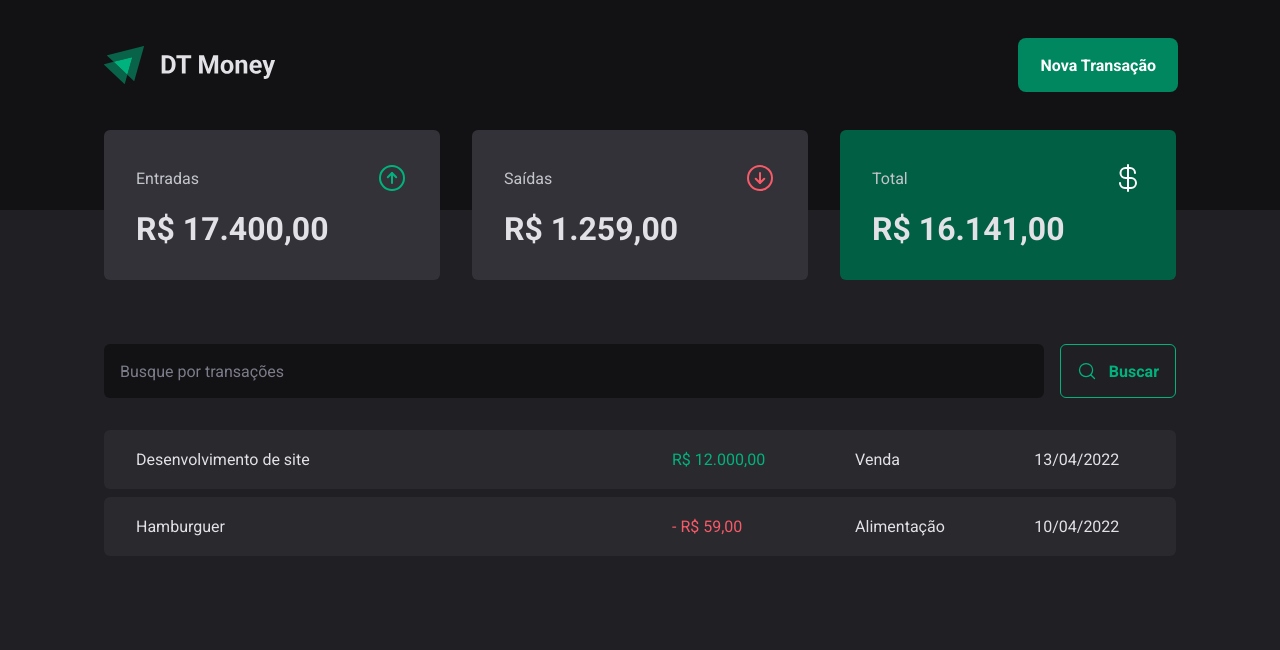
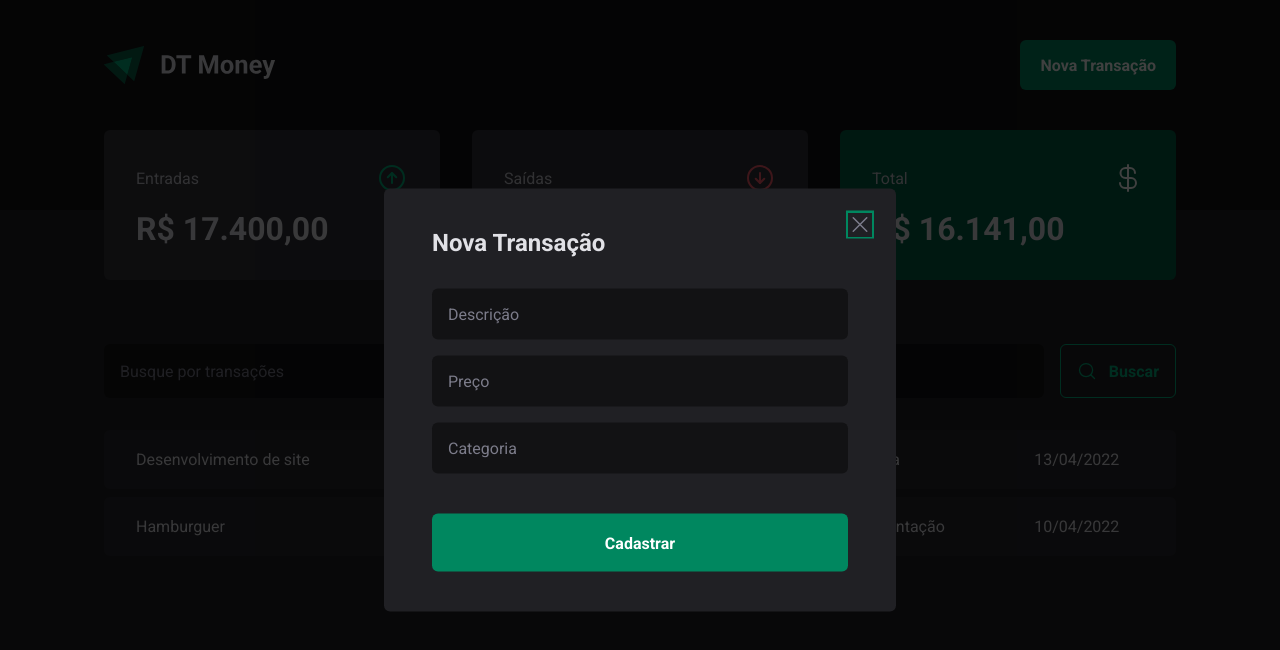
Before and after one commit to RoneBS/ignite-2.0-03-dt-money, a React (Vite) app: page / in a window 1280 px wide. Both pictures are taken after a click on the button "Nova Transação". Shown: the top 650 px of the page. Built offline with nearby package versions, Linux system fonts and the light colour scheme.

Commit message:
Component NewTransactionModal added

```diff
--- a/package.json
+++ b/package.json
@@ -10,6 +10,7 @@
     "elint": "eslint src"
   },
   "dependencies": {
+    "@radix-ui/react-dialog": "^1.0.0",
     "phosphor-react": "^1.4.1",
     "react": "^18.2.0",
     "react-dom": "^18.2.0",
--- a/src/components/Header/index.tsx
+++ b/src/components/Header/index.tsx
@@ -1,13 +1,21 @@
 import logoImg from '../../assets/logo.svg'
+import * as Dialog from '@radix-ui/react-dialog'
 
 import * as S from './styles'
+import { NewTransactionModal } from '../NewTransactionsModal'
 
 export const Header = () => {
   return (
     <S.HeaderContainer>
       <S.HeaderContent>
         <img src={logoImg} alt="" />
-        <S.NewTransactionButton>Nova Transação</S.NewTransactionButton>
+        <Dialog.Root>
+          <Dialog.Trigger asChild>
+            <S.NewTransactionButton>Nova Transação</S.NewTransactionButton>
+          </Dialog.Trigger>
+
+          <NewTransactionModal />
+        </Dialog.Root>
       </S.HeaderContent>
     </S.HeaderContainer>
   )
--- /dev/null
+++ b/src/components/NewTransactionsModal/index.tsx
@@ -0,0 +1,27 @@
+import * as Dialog from '@radix-ui/react-dialog'
+import { X } from 'phosphor-react'
+import * as S from './styles'
+
+export const NewTransactionModal = () => {
+  return (
+    <Dialog.Portal>
+      <S.Overlay />
+
+      <S.Content>
+        <Dialog.Title>Nova Transação</Dialog.Title>
+
+        <S.CloseButton>
+          <X size={24} />
+        </S.CloseButton>
+
+        <form action="">
+          <input type="text" placeholder="Descrição" required />
+          <input type="number" placeholder="Preço" />
+          <input type="text" placeholder="Categoria" required />
+
+          <button type="submit">Cadastrar</button>
+        </form>
+      </S.Content>
+    </Dialog.Portal>
+  )
+}
--- /dev/null
+++ b/src/components/NewTransactionsModal/styles.ts
@@ -0,0 +1,69 @@
+import styled from 'styled-components'
+import * as Dialog from '@radix-ui/react-dialog'
+
+export const Overlay = styled(Dialog.Overlay)`
+  position: fixed;
+  width: 100vw;
+  height: 100vh;
+  inset: 0;
+  background: rgba(0, 0, 0, 0.75);
+`
+
+export const Content = styled(Dialog.Content)`
+  min-width: 32rem;
+  border-radius: 6px;
+  padding: 2.5rem 3rem;
+  background: ${({ theme }) => theme['gray-800']};
+
+  position: fixed;
+  top: 50%;
+  left: 50%;
+  transform: translate(-50%, -50%);
+
+  form {
+    margin-top: 2rem;
+
+    display: flex;
+    flex-direction: column;
+    gap: 1rem;
+
+    input {
+      border-radius: 6px;
+      border: 0;
+      background: ${({ theme }) => theme['gray-900']};
+      color: ${({ theme }) => theme['gray-300']};
+      padding: 1rem;
+
+      &::placeholder {
+        color: ${({ theme }) => theme['gray-500']};
+      }
+    }
+
+    button[type='submit'] {
+      height: 58px;
+      border: 0;
+      background: ${({ theme }) => theme['green-500']};
+      color: ${({ theme }) => theme.white};
+      font-weight: bold;
+      padding: 0 1.25rem;
+      border-radius: 6px;
+      margin-top: 1.5rem;
+      cursor: pointer;
+
+      &:hover {
+        background: ${({ theme }) => theme['green-700']};
+        transition: background-color 0.2s;
+      }
+    }
+  }
+`
+export const CloseButton = styled(Dialog.Close)`
+  position: absolute;
+  background: transparent;
+  border: 0;
+  top: 1.5rem;
+  right: 1.5rem;
+  line-height: 0;
+  cursor: pointer;
+  color: ${({ theme }) => theme['gray-500']};
+`
```
Also changed, not shown: 1 other file (tests, documents, lock files or other folders).
